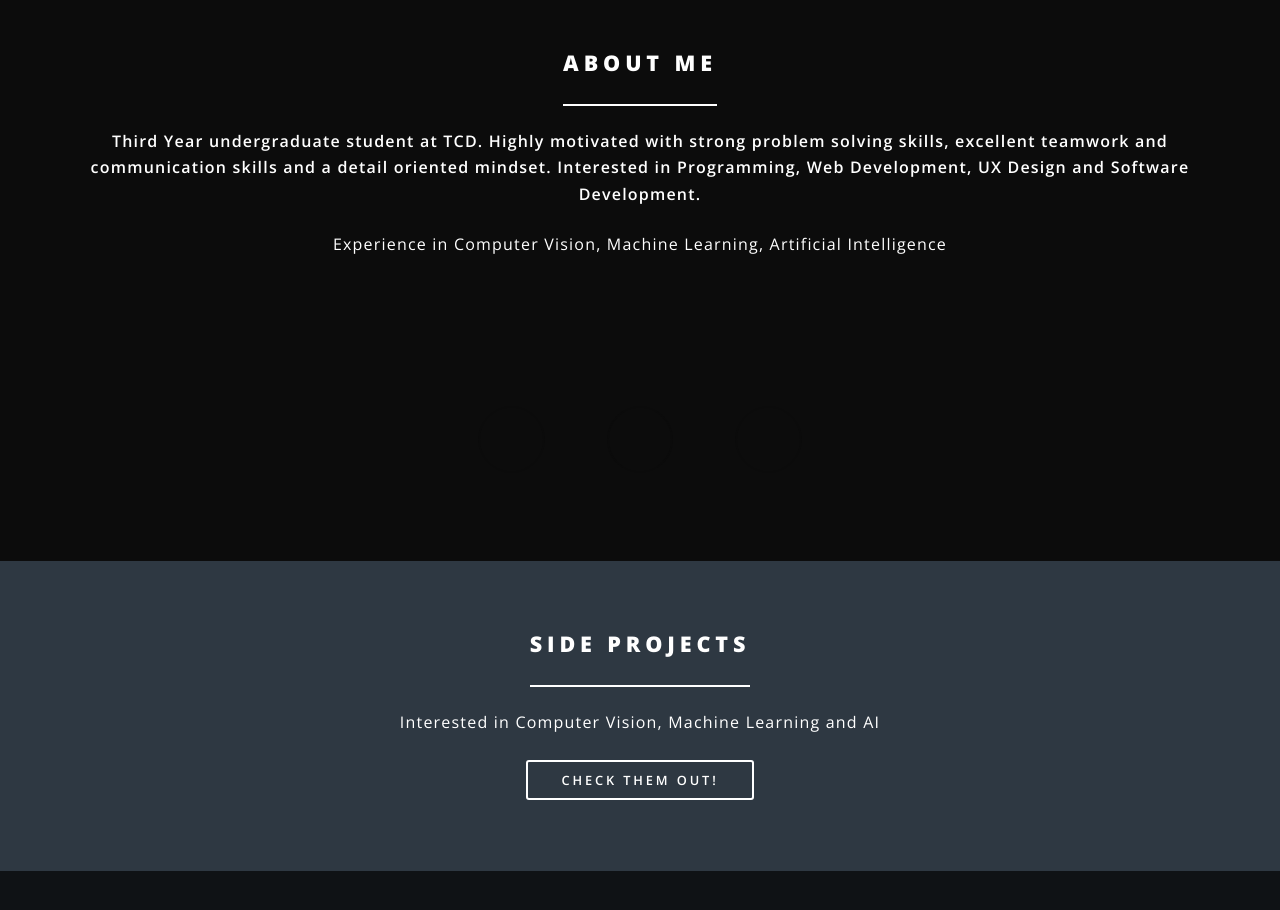
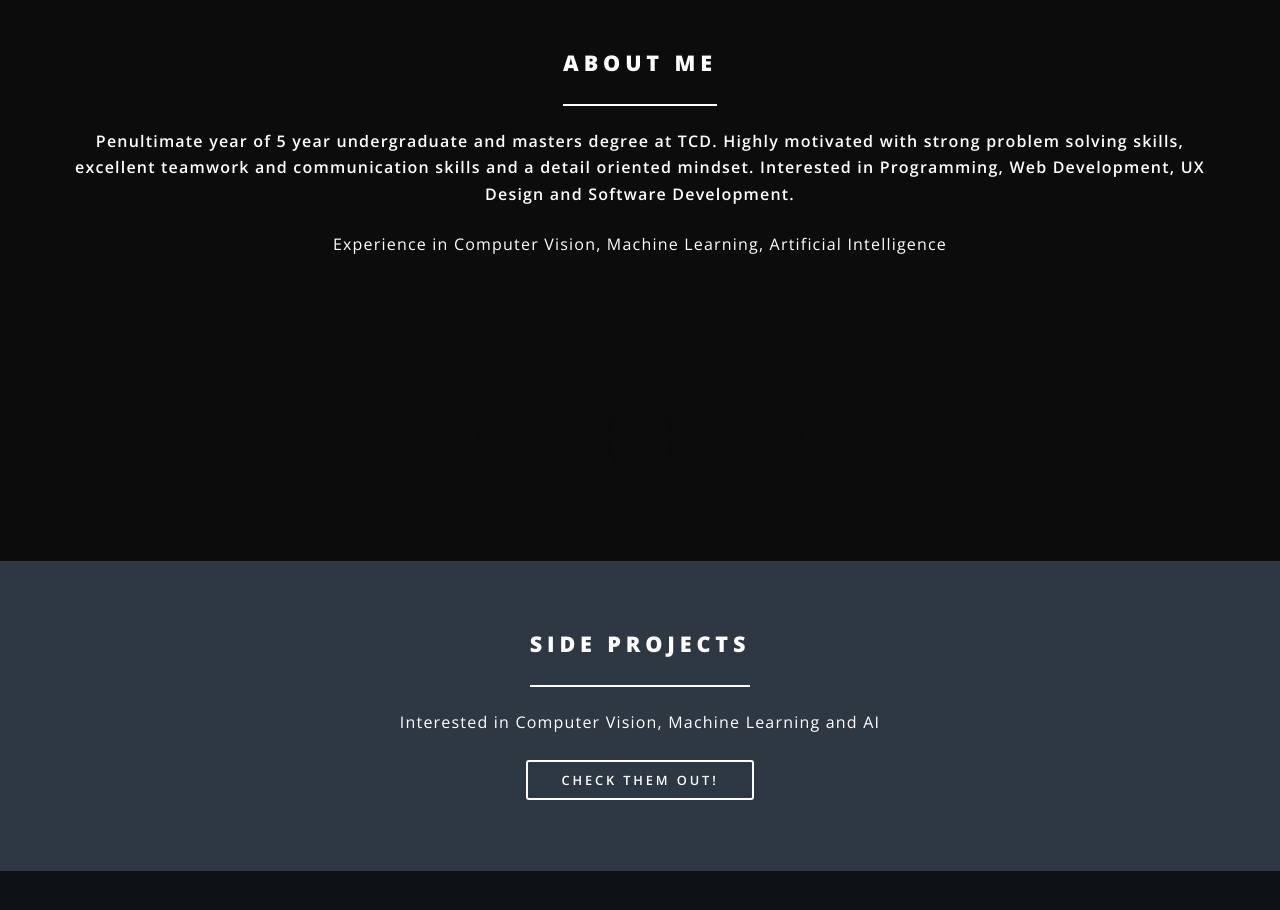
Before and after one commit to rossmccrann/rossmccrann.github.io, a plain HTML site: page index.html in a window 1280 px wide. Shown: the part 820-1730 px from the top of the page. Drawn offline with nearby package versions, Linux system fonts and the light colour scheme.

Commit message:
Update index.html

```diff
--- a/index.html
+++ b/index.html
@@ -60,7 +60,7 @@
             <div class="inner">
                 <header class="major">
                     <h2>About me</h2>
-                    <p><b>Third Year undergraduate student at TCD. Highly motivated with strong problem solving skills, excellent teamwork and communication skills and a detail oriented mindset. Interested in Programming, Web Development, UX Design and Software Development.</b></p>
+                    <p><b>Penultimate year of 5 year undergraduate and masters degree at TCD. Highly motivated with strong problem solving skills, excellent teamwork and communication skills and a detail oriented mindset. Interested in Programming, Web Development, UX Design and Software Development.</b></p>
 
                     <p>Experience in Computer Vision, Machine Learning, Artificial Intelligence</p>
 
```
